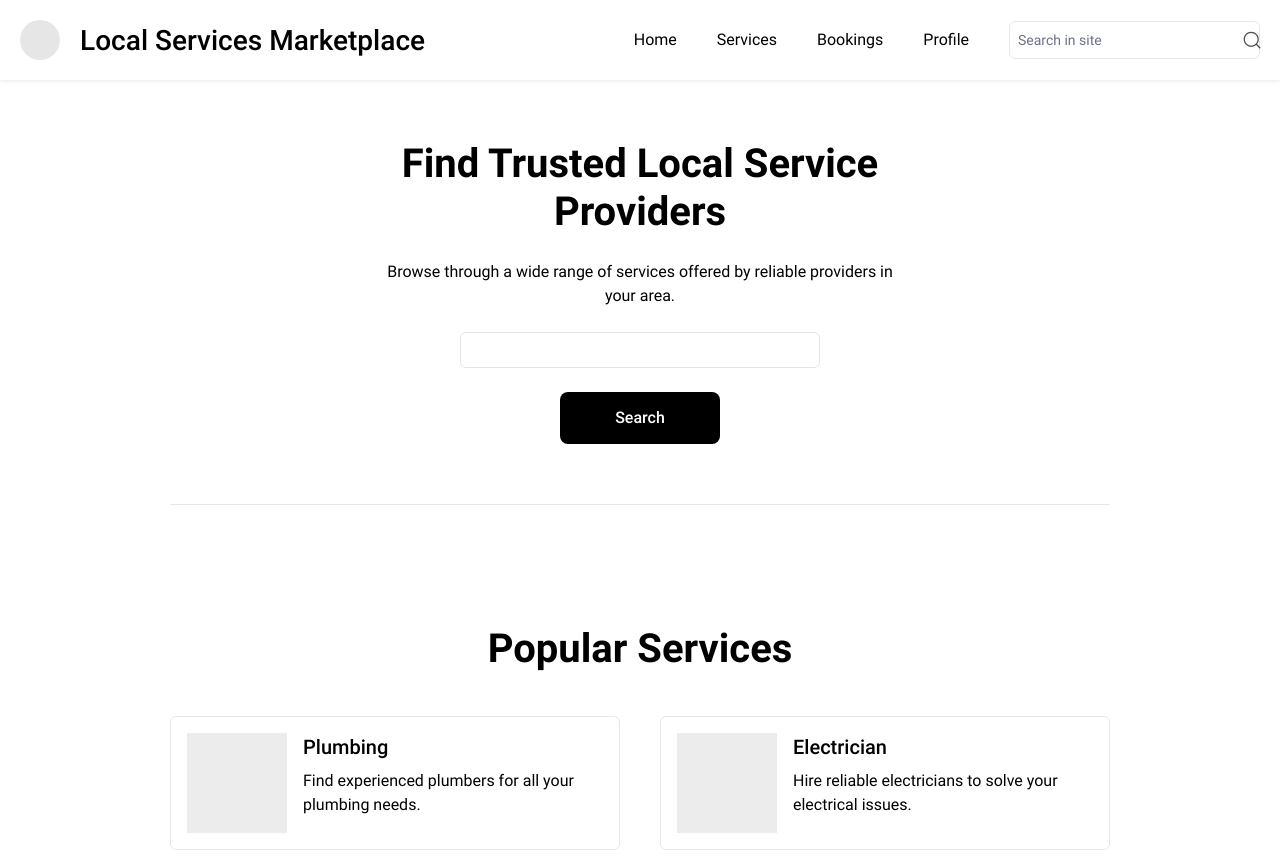
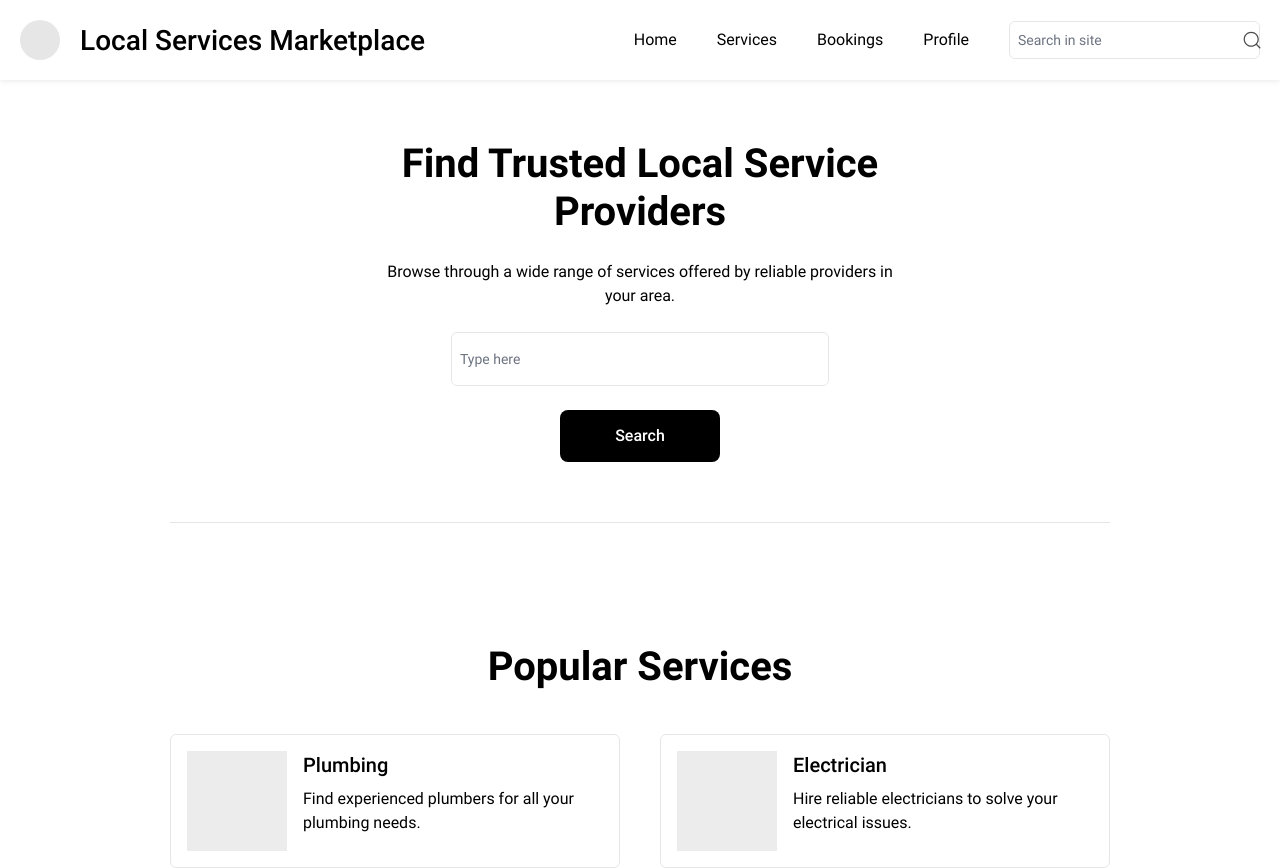
Before and after one commit to DavidOng123/Local-Services-Marketplace, a React (Create React App) app: page /servicelist in a window 1280 px wide. Shown: the top 868 px of the page. Built offline with nearby package versions, Linux system fonts and the light colour scheme.

Commit message:
search result

```diff
--- a/src/pages/Servicelist/index.jsx
+++ b/src/pages/Servicelist/index.jsx
@@ -31,15 +31,23 @@ const ServicelistPage = () => {
               Browse through a wide range of services offered by reliable
               providers in your area.
             </Text>
-            <Img
-              className="h-9 w-[360px]"
-              src="images/img_input.svg"
-              alt="input"
-            />
+            <Input
+              name="textfield"
+              placeholder="Type here"
+              value={textfieldvalue}
+              onChange={(e) => setTextfieldvalue(e)}
+              className="!placeholder:text-black-900_7f !text-black-900_7f font-roboto p-0 text-left text-sm h-9 w-[360px] "
+              wrapClassName="flex sm:w-full"
+              shape="round"
+              color="black_900_19"
+              size="xs"
+              variant="outline"
+            ></Input>
             <div className="flex flex-col items-start justify-start w-auto">
               <Button
                 className="cursor-pointer font-medium text-base text-center w-40"
                 shape="round"
+                onClick={() => navigate("/searchresult")}
               >
                 Search
               </Button>
```
